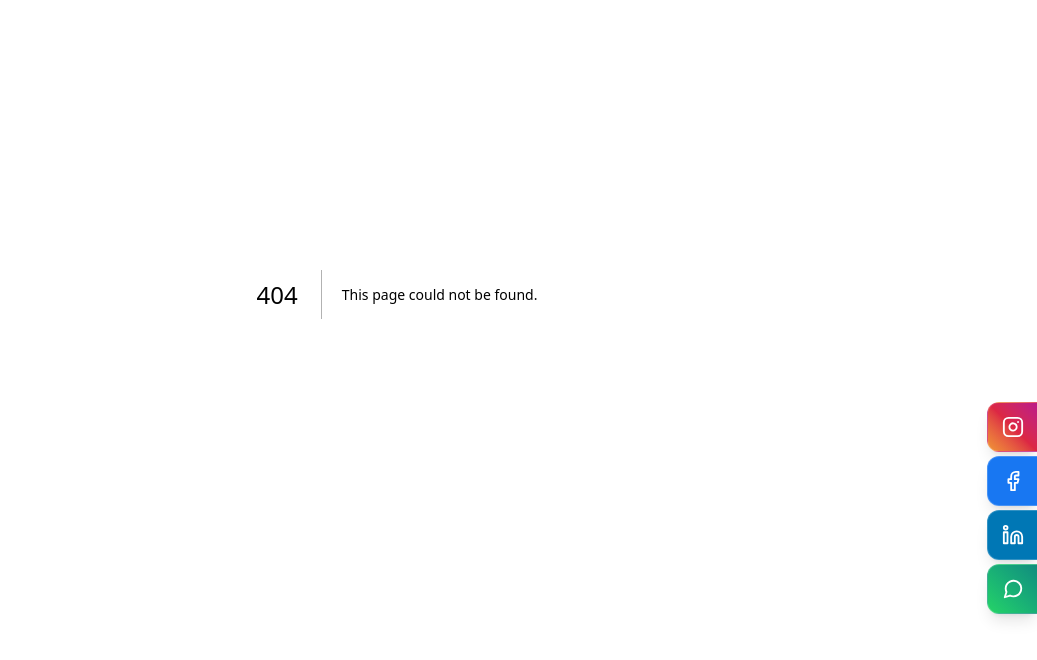
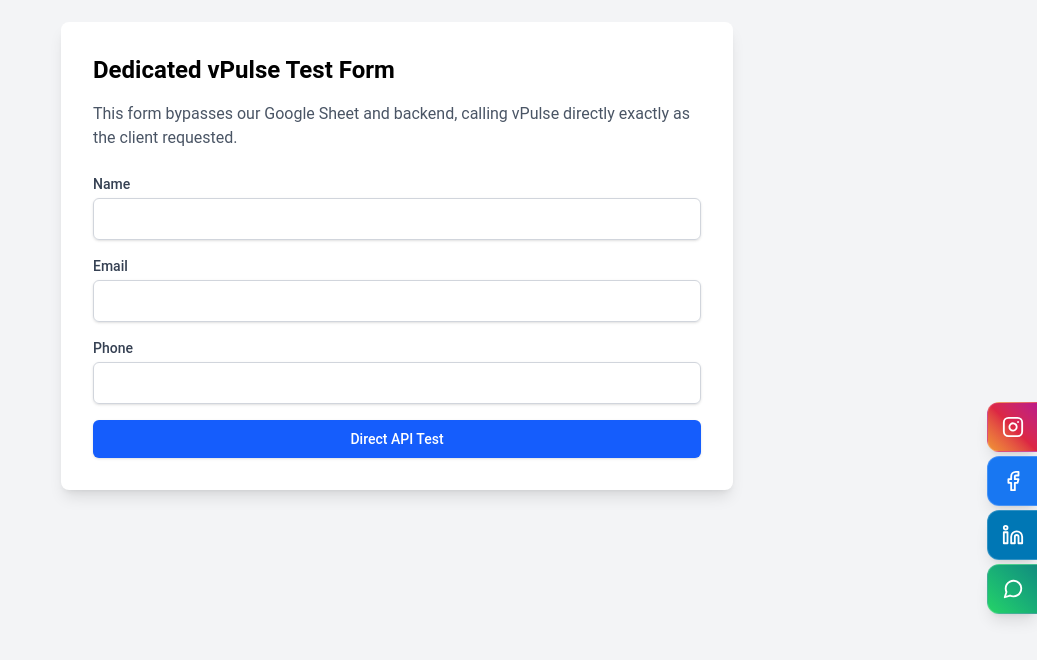
Before and after one commit to Saurabh2619/VLCC-Page, a Next.js app: page /test-vpulse in a window 1280 px wide. Before the commit this address had no page. Shown: the part 106-766 px from the top of the page, without its empty margins (243-1280 px from the left). Built offline with nearby package versions, Linux system fonts and the light colour scheme.

Commit message:
Add test vpulse form and route

```diff
--- /dev/null
+++ b/app/api/test-vpulse-submit/route.ts
@@ -0,0 +1,49 @@
+import { NextResponse } from 'next/server';
+
+export async function POST(req: Request) {
+  try {
+    const data = await req.json();
+
+    const payload = [
+      {
+        "name": data.name || "",
+        "email": data.email || "",
+        "gender": "",
+        "center_code": "Inf187",
+        "course": "1",
+        "mobile": data.phone || "",
+        "qualification": "",
+        "source": "81",
+        "af_tid": "",
+        "af_pid": "",
+        "publisher": "",
+        "campaign_code": "dMkBCPTm9rcBEIn3m5ID",
+        "motto": "",
+        "gclcode": "",
+        "adw": "",
+        "keyw": "",
+        "url": ""
+      }
+    ];
+
+    // BACKEND API CALL TO VPULSE
+    const response = await fetch('http://www.vlccinstitutelms.com/vpulse_website_lead_api.php', {
+      method: 'POST',
+      headers: {
+        'Content-Type': 'application/json',
+      },
+      body: JSON.stringify(payload),
+    });
+
+    const textResult = await response.text();
+
+    return NextResponse.json({
+      status: response.status,
+      result: textResult,
+      payloadSent: payload
+    });
+
+  } catch (error: any) {
+    return NextResponse.json({ error: error.message }, { status: 500 });
+  }
+}
--- /dev/null
+++ b/app/components/TestVPulseForm.tsx
@@ -0,0 +1,94 @@
+'use client';
+
+import { useState } from 'react';
+
+export default function TestVPulseForm() {
+  const [formData, setFormData] = useState({ name: '', email: '', phone: '' });
+  const [log, setLog] = useState<string>('');
+
+
+  // VERSION 1: Call from fronend fdirectly and issue CORS error   (line:- 12-38)
+
+  // const handleSubmit = async (e: React.FormEvent) => {
+  //   e.preventDefault();
+  //   setLog('Submitting directly to vPulse API from frontend (Version 1)...');
+
+  //   try {
+  //     const payload = [{
+  //       "name": formData.name || "", "email": formData.email || "", "gender": "", "center_code": "Inf187",
+  //       "course": "1", "mobile": formData.phone || "", "qualification": "", "source": "81", "af_tid": "",
+  //       "af_pid": "", "publisher": "", "campaign_code": "dMkBCPTm9rcBEIn3m5ID", "motto": "", "gclcode": "",
+  //       "adw": "", "keyw": "", "url": ""
+  //     }];
+
+  //     setLog(prev => prev + '\n\nPayload:\n' + JSON.stringify(payload, null, 2));
+
+  //     const res = await fetch('http://www.vlccinstitutelms.com/vpulse_website_lead_api.php', {
+  //       method: 'POST',
+  //       headers: { 'Content-Type': 'application/json' },
+  //       body: JSON.stringify(payload),
+  //     });
+
+  //     const textResult = await res.text();
+  //     setLog(prev => prev + '\n\nResponse Status: ' + res.status + '\nResponse Text: ' + textResult);
+  //   } catch (error: any) {
+  //     setLog(prev => prev + '\n\nCRITICAL BROWSER ERROR (CORS): ' + error.message);
+  //     setLog(prev => prev + '\n\nExplain this: "Browsers block direct API calls without CORS headers. We MUST use a backend route."');
+  //   }
+  // };
+
+
+
+  // VERSION 2: BACKEND ROUTE CALL (get "Data Incorrect Format" from VPulse)   (line:- 43-62)
+  const handleSubmit = async (e: React.FormEvent) => {
+    e.preventDefault();
+    setLog('Submitting via our Backend route (Version 2)...');
+
+    try {
+      const res = await fetch('/api/test-vpulse-submit', {
+        method: 'POST',
+        headers: { 'Content-Type': 'application/json' },
+        body: JSON.stringify(formData),
+      });
+
+      const data = await res.json();
+
+      setLog(prev => prev + '\n\nPayload Sent by Backend:\n' + JSON.stringify(data.payloadSent, null, 2));
+      setLog(prev => prev + '\n\nResponse from vPulse Server:\nStatus: ' + data.status + '\nRaw Text: ' + data.result);
+
+    } catch (error: any) {
+      setLog(prev => prev + '\n\nServer Error: ' + error.message);
+    }
+  };
+
+  return (
+    <div className="max-w-2xl mx-auto p-8 bg-white rounded-lg shadow-lg text-black mt-20">
+      <h2 className="text-2xl font-bold mb-4">Dedicated vPulse Test Form</h2>
+      <p className="mb-6 text-gray-600">This form bypasses our Google Sheet and backend, calling vPulse directly exactly as the client requested.</p>
+
+      <form onSubmit={handleSubmit} className="space-y-4">
+        <div>
+          <label className="block text-sm font-medium text-gray-700">Name</label>
+          <input type="text" className="mt-1 block w-full border border-gray-300 rounded-md shadow-sm p-2" value={formData.name} onChange={(e) => setFormData({ ...formData, name: e.target.value })} required />
+        </div>
+        <div>
+          <label className="block text-sm font-medium text-gray-700">Email</label>
+          <input type="email" className="mt-1 block w-full border border-gray-300 rounded-md shadow-sm p-2" value={formData.email} onChange={(e) => setFormData({ ...formData, email: e.target.value })} required />
+        </div>
+        <div>
+          <label className="block text-sm font-medium text-gray-700">Phone</label>
+          <input type="tel" className="mt-1 block w-full border border-gray-300 rounded-md shadow-sm p-2" value={formData.phone} onChange={(e) => setFormData({ ...formData, phone: e.target.value })} required />
+        </div>
+        <button type="submit" className="w-full flex justify-center py-2 px-4 border border-transparent rounded-md shadow-sm text-sm font-medium text-white bg-blue-600 hover:bg-blue-700">
+          Direct API Test
+        </button>
+      </form>
+
+      {log && (
+        <div className="mt-8 p-4 bg-gray-900 text-green-400 font-mono text-sm rounded whitespace-pre-wrap overflow-x-auto">
+          {log}
+        </div>
+      )}
+    </div>
+  );
+}
--- /dev/null
+++ b/app/test-vpulse/page.tsx
@@ -0,0 +1,9 @@
+import TestVPulseForm from '../components/TestVPulseForm';
+
+export default function TestVPulsePage() {
+  return (
+    <div className="min-h-screen bg-gray-100 py-12">
+      <TestVPulseForm />
+    </div>
+  );
+}
```
